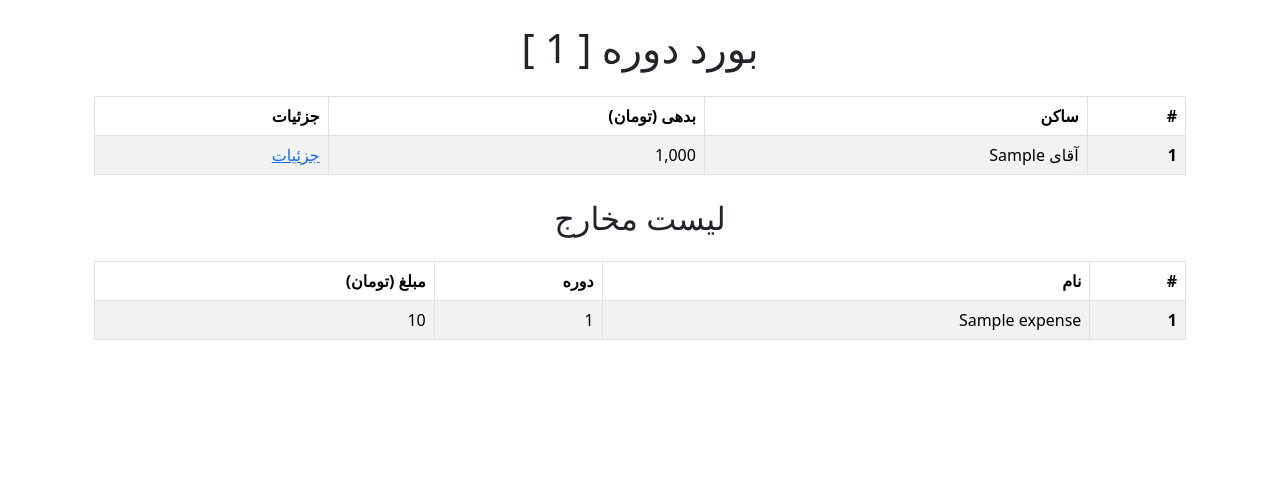
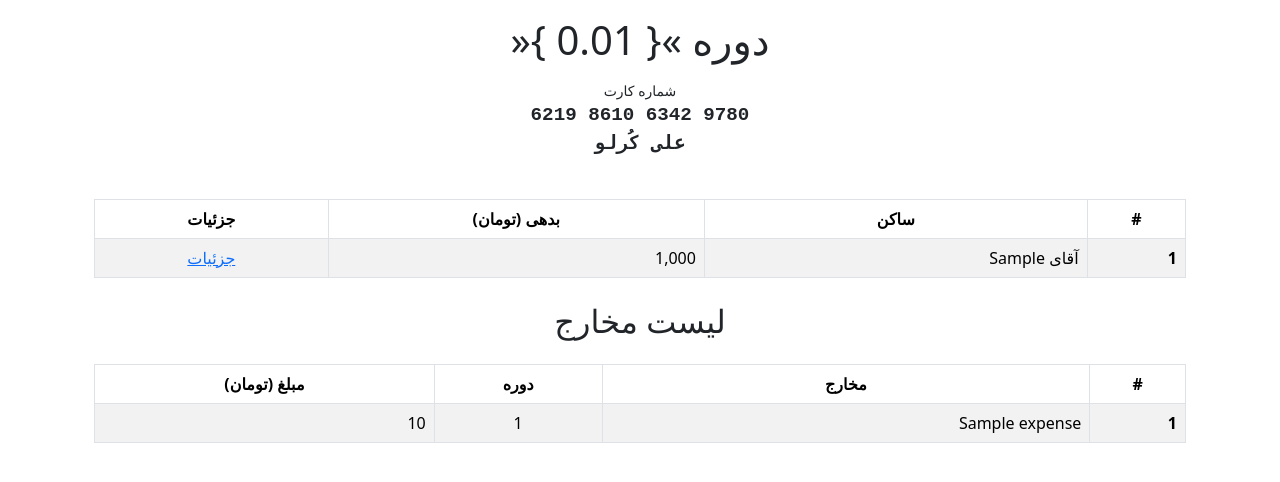
Before and after one commit to Aquarii/xpns, a Flask app: page / in a window 1280 px wide. Shown: the part 66-548 px from the top of the page. Run offline with Flask 3, Linux system fonts and the light colour scheme; tables that the repository leaves empty hold one stand-in row (values such as "Sample post").

Commit message:
bug fixes and minor changes

```diff
--- a/app/routes.py
+++ b/app/routes.py
@@ -57,7 +57,7 @@ def index():
     print(period_max)
 
     context = {
-        "title": "Shares",
+        "title": "Main Board",
         "expenses_list": expenses,
         "building": building,
         "residents_balances": residents_balances,
@@ -347,23 +347,23 @@ def view_details(unit_id):
     select_unpaid_shares = (
         sa.select(Share.amount, Expense.name, Expense.period)
         .join(Expense)
-        .where(Share.paid is False)
+        .where(~Share.paid)
         .where(Share.unit_id == unit_id)
     )
     unit_unpaid_shares = db.session.execute(select_unpaid_shares).all()
-    print('UNPAID SHARES',unit_unpaid_shares)
     current_debt = db.session.scalar(
         sa.select(sa.func.sum(Share.amount))
-        .group_by(Share.unit_id == unit_id)
-        .having(Share.paid is False)
+        .group_by(Share.unit_id)
+        .having(~Share.paid)
+        .where(Share.unit_id == unit_id)
     ) or 0
-    print('CURRENT DEBT', current_debt)
-    unit_balance = db.session.get(Unit, unit_id).balance
+    unit = db.session.get(Unit, unit_id)
+    unit_balance = unit.balance
     prev_debt = unit_balance - current_debt
 
     context = {
         "shares": unit_unpaid_shares,
-        "title":'Share Details',
+        "title":f"Unit {unit.unit_number}'s share details ({unit.resident})",
         "prev_debt": prev_debt,
         "ceil": ceil
     }
--- a/app/templates/index.html
+++ b/app/templates/index.html
@@ -4,15 +4,24 @@
 
 <div class="container">
     <div>
-        <h1 style="text-align: center;" class="m-4">بورد دوره [ {{ period_max }} ]</h1>
+
+    </div>
+    <div>
+        <h1 style="text-align: center;" class="m-3">دوره »{ {{ '{:.2f}'.format(period_max/100) }} }« </h1>
+        <p style="text-align: center;">
+            <small> شماره کارت </small>
+            <br>
+            <big style="font-weight: bold; font-family: 'Courier New', Courier, monospace;">6219 8610 6342 9780 <br> علی کُرلو</big>
+        </p>
+        <br>
     </div>
     <table class="table-bordered table-striped table">
         <thead>
             <tr>
-                <th scope="col"> # </th>
-                <th scope="col"> ساکن </th>
-                <th scope="col"> بدهی (تومان) </th>
-                <th scope="col"> جزئیات </th>
+                <th style="text-align: center;" scope="col"> # </th>
+                <th style="text-align: center;" scope="col"> ساکن </th>
+                <th style="text-align: center;" scope="col"> بدهی (تومان) </th>
+                <th style="text-align: center;" scope="col"> جزئیات </th>
             </tr>
         </thead>
         <tbody>
@@ -20,8 +29,8 @@
             <tr>
                 <th scope="row" class="m-4"> {{ loop.index }} </th>
                 <td class="m-4"> {{'آقای {}'.format(row[1] if row[1] else row[3]) }} </td>
-                <td class="m-4"> {{ '{:,}'.format(ceil(row[2]/1000)*1000) }} </td>
-                <td class="m-4"><a href="{{ url_for('view_details', unit_id=row[0]) }}">جزئیات</a></td>
+                <td style="direction: ltr; text-align: right;" class="m-4"> {{ '{:,}'.format(ceil(row[2]/1000)*1000) }} </td>
+                <td style="text-align: center;" class="m-4"><a href="{{ url_for('view_details', unit_id=row[0]) }}">جزئیات</a></td>
             </tr>
         {% endfor %}
         </tbody>
@@ -33,17 +42,17 @@
         <table class="table-bordered table-striped table">
             <thead>
                 <tr>
-                    <th scope="col"> # </th>
-                    <th scope="col"> ساختمان </th>
-                    <th scope="col"> ذخیره صندوق (تومان)</th>
-                    <th scope="col"> جزئیات </th>
+                    <th style="text-align: center;" scope="col"> # </th>
+                    <th style="text-align: center;" scope="col"> ساختمان </th>
+                    <th style="text-align: center;" scope="col"> ذخیره صندوق (تومان)</th>
+                    <th style="text-align: center;" scope="col"> جزئیات </th>
                 </tr>
             </thead>
             <tbody>
                 <tr> <!-- REVIEW -->
                     <th scope="row" class="m-4"> {{ building['id'] }} </th>
                     <td class="m-4"> {{ building['name'] }} </td>
-                    <td class="m-4"> {{ '{:,}'.format(building['reserve']) }} </td>
+                    <td style="direction: ltr; text-align: center;" class="m-4"> {{ '{:,}'.format(building['reserve']) }} </td>
                     <td class="m-4"><a href="#">جزئیات</a></td>
                 </tr>
             </tbody>
@@ -55,10 +64,10 @@
     <table class="table-bordered table-striped table">
         <thead>
             <tr>
-                <th scope="col"> # </th>
-                <th scope="col"> نام </th>
-                <th scope="col"> دوره </th>
-                <th scope="col"> مبلغ (تومان) </th>
+                <th style="text-align: center;" scope="col"> # </th>
+                <th style="text-align: center;" scope="col"> مخارج </th>
+                <th style="text-align: center;" scope="col"> دوره </th>
+                <th style="text-align: center;" scope="col"> مبلغ (تومان) </th>
             </tr>
         </thead>
         <tbody>
@@ -66,7 +75,7 @@
             <tr>
                 <th scope="row" class="m-4"> {{ row.expense_id }} </th>
                 <td class="m-4"> {{ row.name }} </td>
-                <td class="m-4"> {{ row.period }} </td>
+                <td style="text-align: center;" class="m-4"> {{ row.period }} </td>
                 <td class="m-4">{{'{:,}'.format(row.amount) }}</td>
             </tr>
         {% endfor %}
```
Also changed, not shown: app/templates/view_details.html (+8 -8 lines), app/templates/view_units.html (+9 -9 lines), app/templates/base.html (line endings or trailing spaces).
